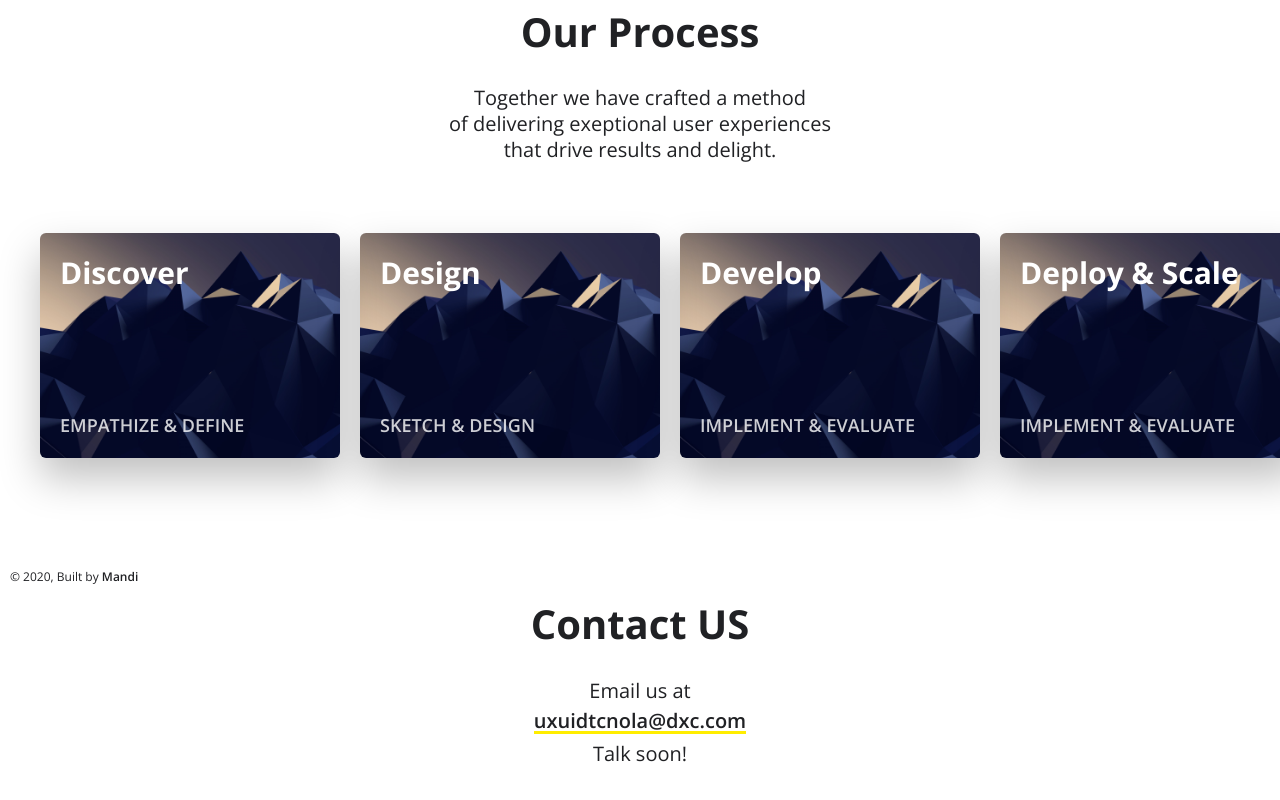
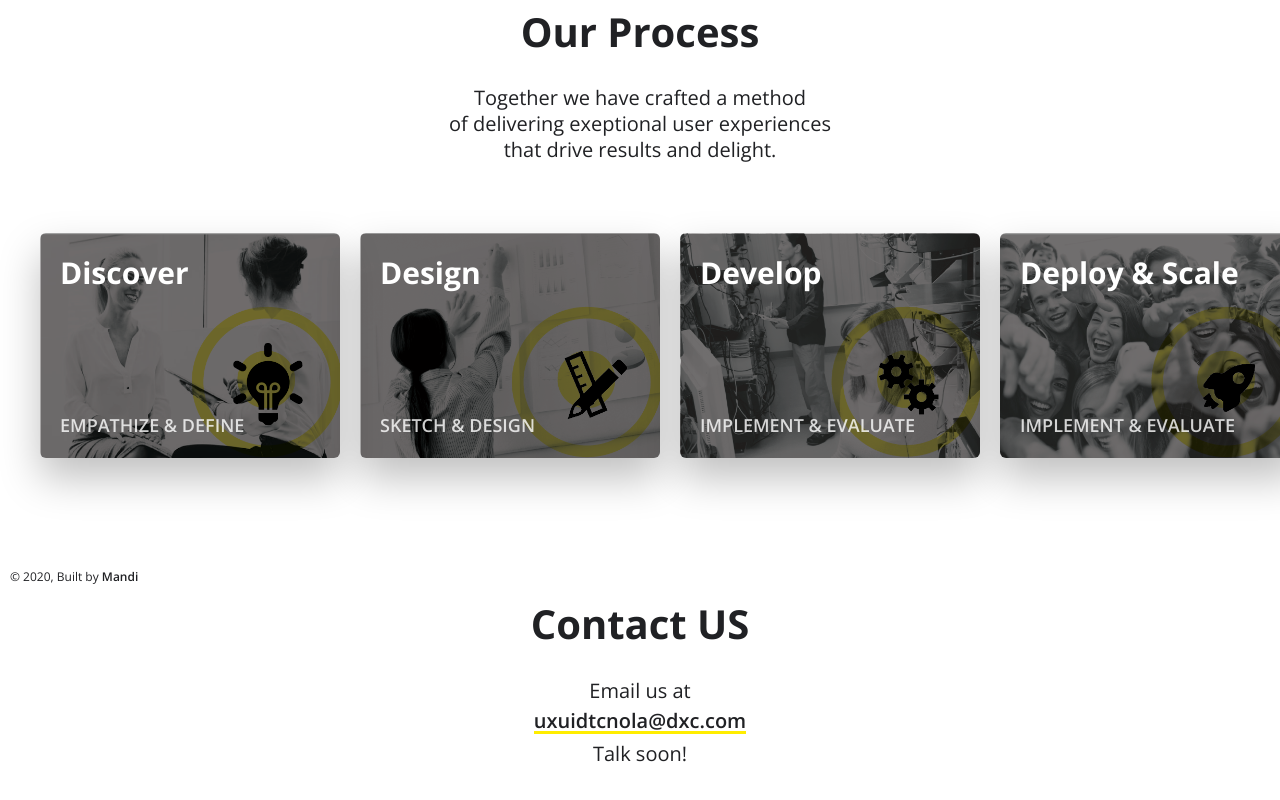
Before and after one commit to mbutynski2/my-app, a Gatsby site: page / in a window 1280 px wide. Shown: the part 1088-1888 px from the top of the page. Built offline with nearby package versions, Linux system fonts and the light colour scheme; Gatsby itself is replaced by a stand-in of ours.

Commit message:
added photos to cards

```diff
--- a/src/components/Card.css
+++ b/src/components/Card.css
@@ -22,7 +22,7 @@
 .Card img {
     position: absolute;
     top: 0;
-    height: 110%;
+    height: 105%;
     z-index: -1;
     transition: 0.8 cubic-bezier(0.2, 0.8, 0.2, 1);
 }
--- a/src/pages/index.js
+++ b/src/pages/index.js
@@ -62,16 +62,16 @@ const IndexPage = () => (
           <div className="CardGroup">
             <Card title="Discover"
             text="Empathize &amp; Define"
-            image={require('../images/wallpaper2.jpg')} />
+            image={require('../images/discover_img@2x.png')} />
             <Card title="Design"
             text="Sketch &amp; Design"
-            image={require('../images/wallpaper2.jpg')} />
+            image={require('../images/design_img@2x.png')} />
             <Card title="Develop"
             text="Implement &amp; Evaluate"
-            image={require('../images/wallpaper2.jpg')} />
+            image={require('../images/develop_img@2x.png')} />
             <Card title="Deploy &amp; Scale"
             text="Implement &amp; Evaluate"
-            image={require('../images/wallpaper2.jpg')} />
+            image={require('../images/scale_img@2x.png')} />
           </div>
     </div>
     <div className="ContactUs">
```
Also changed, not shown: src/images/design_img@2x.png (added), src/images/develop_img@2x.png (added), src/images/discover_img@2x.png (added), src/images/scale_img@2x.png (added).
